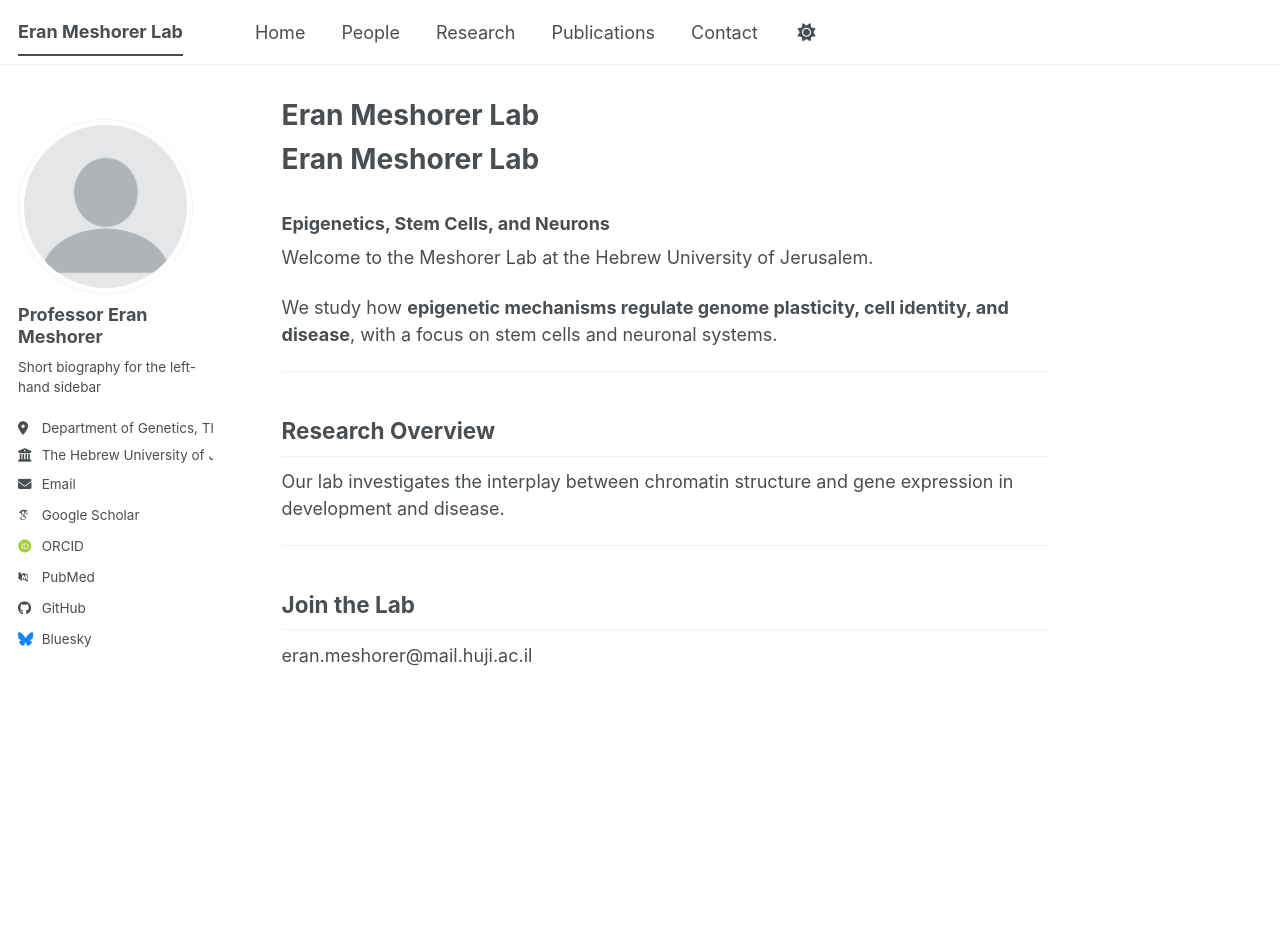
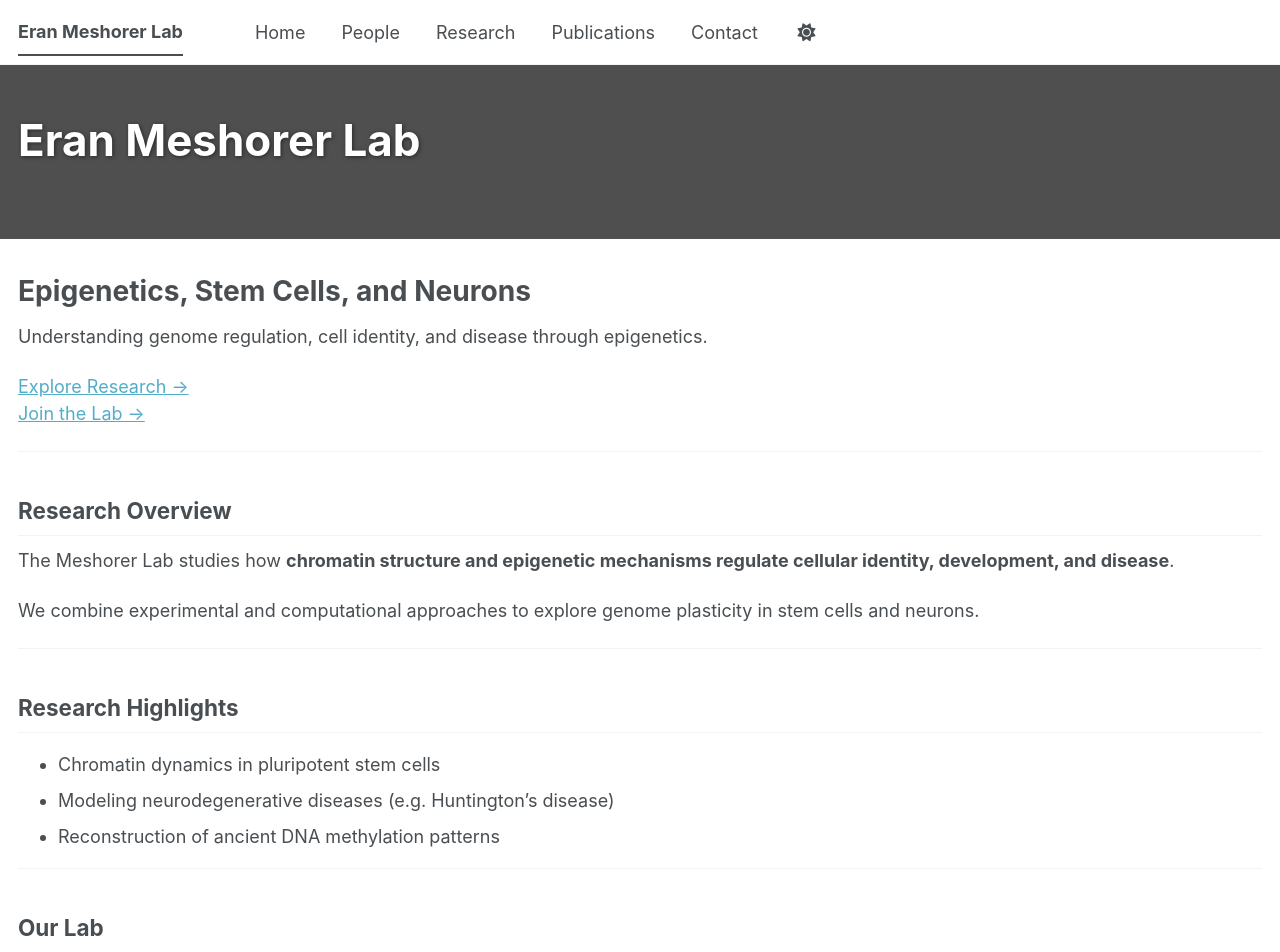
Before and after one commit to Liora347/labwebsite, a Jekyll site: the page built from index.md, in a window 1280 px wide and 1400 px high. Shown: the top 952 px of the window. Built offline with Jekyll 4.4.1, drawn with Linux system fonts in a browser that asks for light colours; some web fonts are replaced; a script bundle is joined from its source files by our own code; library files that are not in the unit come from our copies; some of the changed text lies outside the part shown; grey boxes are pictures that could not be loaded.

Commit message:
Update index.md

```diff
--- a/index.md
+++ b/index.md
@@ -1,24 +1,46 @@
 ---
-layout: single
+layout: splash
 title: "Eran Meshorer Lab"
 permalink: /
+header:
+  overlay_color: "#000"
+  overlay_filter: 0.5
+  overlay_image: /images/lab.jpg
 ---
 
-# Eran Meshorer Lab
-### Epigenetics, Stem Cells, and Neurons
+# Epigenetics, Stem Cells, and Neurons
 
-Welcome to the Meshorer Lab at the Hebrew University of Jerusalem.
+Understanding genome regulation, cell identity, and disease through epigenetics.
 
-We study how **epigenetic mechanisms regulate genome plasticity, cell identity, and disease**, with a focus on stem cells and neuronal systems.
+[ Explore Research →](/research/)
+[ Join the Lab →](/contact/)
 
 ---
 
 ## Research Overview
 
-Our lab investigates the interplay between chromatin structure and gene expression in development and disease.
+The Meshorer Lab studies how **chromatin structure and epigenetic mechanisms regulate cellular identity, development, and disease**.
+
+We combine experimental and computational approaches to explore genome plasticity in stem cells and neurons.
 
 ---
 
-## Join the Lab
+## Research Highlights
 
-eran.meshorer@mail.huji.ac.il
+- Chromatin dynamics in pluripotent stem cells
+- Modeling neurodegenerative diseases (e.g. Huntington’s disease)
+- Reconstruction of ancient DNA methylation patterns
+
+---
+
+## Our Lab
+
+![Lab Photo](/images/lab_group.jpg)
+
+---
+
+## Join Us
+
+We are always looking for motivated students and researchers.
+
+**eran.meshorer@mail.huji.ac.il**
```
